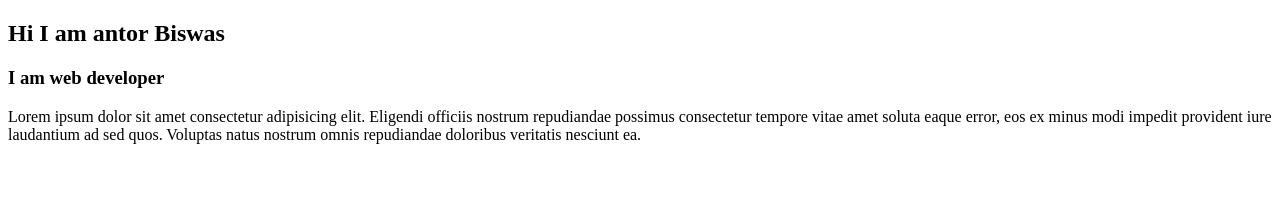
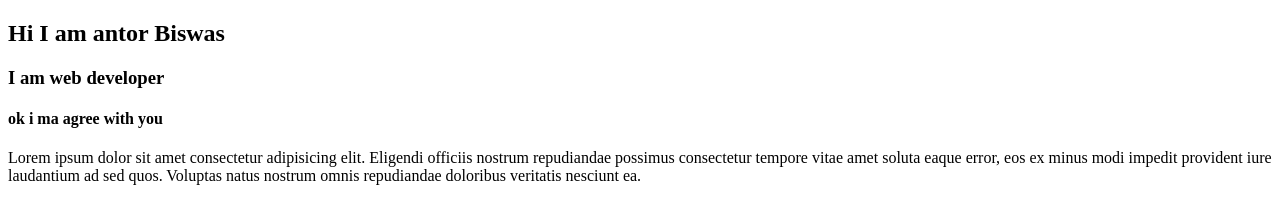
Before and after one commit to biswas20/hero-website1, a plain HTML site: page index.html in a window 1280 px wide. Drawn offline with Linux system fonts and the light colour scheme.

Commit message:
second line add

```diff
--- a/index.html
+++ b/index.html
@@ -8,6 +8,7 @@
 <body>
     <h2>Hi I am antor Biswas</h2>
     <h3>I am web developer</h3>
+    <h4>ok i ma agree with you</h4>
     <p>Lorem ipsum dolor sit amet consectetur adipisicing elit. Eligendi officiis nostrum repudiandae
          possimus consectetur tempore vitae amet soluta eaque error, eos ex minus modi impedit provident
           iure laudantium ad sed quos. Voluptas natus nostrum omnis repudiandae doloribus veritatis nesciunt ea.</p>
```
